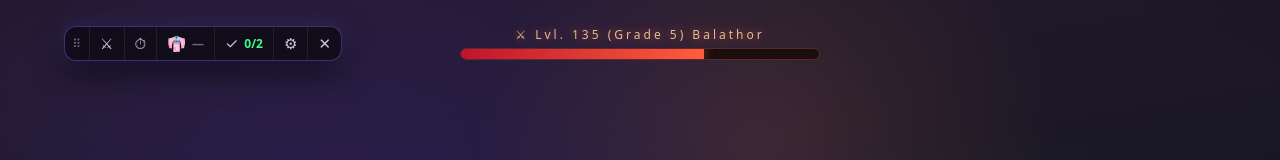
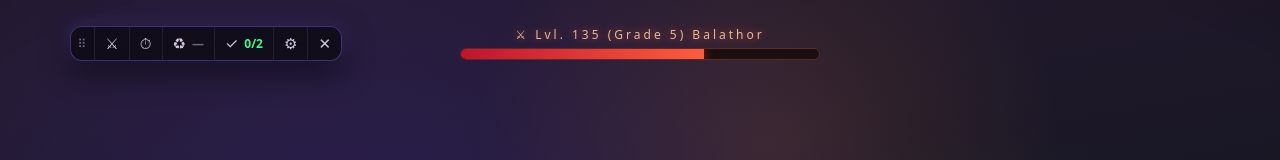
Before and after one commit to isaobushi/metin-boss-timers, a React (Vite) app: page / in a window 1280 px wide. Shown: the top 160 px of the page. Built offline with nearby package versions, Linux system fonts and the light colour scheme.

Commit message:
Dock: swap the elapsable-items glyph 👘 → ♻
The kimono read as 'clothing' and rendered full-colour, clashing with the
monochrome symbol glyphs (⚔ ⏱ ✓ ⚙ ✕). ♻ reads as 'recurring upkeep' and
matches the dock's line-symbol style. Comments referencing the glyph updated to match.

```diff
--- a/src/App.tsx
+++ b/src/App.tsx
@@ -1,7 +1,7 @@
 // v1 overlay — the compact, always-on-top play surface. Its home is the DOCK shell (ADR-0003):
 // one dense status line whose segments route to the existing surfaces. ⚔ opens the active boss's
 // TIMERS (or the SKILLS picker if none is active), ⏱ opens the COOLDOWNS strip, ⚙ the settings
-// window; 👘/✓ expand inline accordions (inert until #36+). All config editing lives in a separate
+// window; ♻/✓ expand inline accordions (inert until #36+). All config editing lives in a separate
 // settings window (overlay/settingsWindow.ts → settings/SettingsApp.tsx); edits there reflect here
 // live via configSync. Config flows through useConfig, persisted to disk; per-skill global hotkeys
 // are registered while a boss's timer screen is active.
--- a/src/engine/config.ts
+++ b/src/engine/config.ts
@@ -90,7 +90,7 @@ const COOLDOWN_SEED: ReadonlyArray<{ name: string; durationMs: number }> = [
 // The example recurring items a fresh install ships with. Like the cooldown seed these are
 // "examples not gospel": the user retunes durations and adds their own in settings. Two flavours
 // ship so each dock tool reads non-empty: the standing `deadline` elapsables (pet, costume, mount
-// — you lose the thing if it elapses, 👘 Items) first, then the `gate` routines (a chore that
+// — you lose the thing if it elapses, ♻ Items) first, then the `gate` routines (a chore that
 // rolls back into "do it now" each cycle — biologist hand-in, daily book reading, ✓ Routine).
 const RECURRING_SEED: ReadonlyArray<{ name: string; durationMs: number; kind: RecurringKind }> = [
   { name: "Snow Wolf", durationMs: 3 * MS_PER_DAY, kind: "deadline" }, // pet
--- a/src/overlay/DockBar.tsx
+++ b/src/overlay/DockBar.tsx
@@ -9,7 +9,7 @@ type Props = {
   open: ReadonlySet<DockSegment>;
   /** Active boss's name, shown on the ⚔ segment when a boss is selected. */
   activeBossName?: string;
-  /** 👘 — the soonest elapsable item's compact datum, shown inline on the bar (null = none running). */
+  /** ♻ — the soonest elapsable item's compact datum, shown inline on the bar (null = none running). */
   itemsDatum: RecurringDatum;
   /** ✓ — the routine done counter (`x/n`), shown inline on the bar; reads `ready` when any are do-able. */
   routineDatum: RoutineDatum;
@@ -17,7 +17,7 @@ type Props = {
   onSkills: () => void;
   /** ⏱ — toggle the cooldown strip (pinned above the panel). */
   onCooldowns: () => void;
-  /** 👘 — toggle the elapsable-items panel (live: countdowns + alarm + refresh, #37). */
+  /** ♻ — toggle the elapsable-items panel (live: countdowns + alarm + refresh, #37). */
   onItems: () => void;
   /** ✓ — toggle the routine panel (live: gate checklist + x/n counter, #38). */
   onRoutine: () => void;
@@ -30,7 +30,7 @@ type Props = {
 /**
  * The overlay's home shell (ADR-0003): one dense status line that stays pinned on top. Clicking a
  * tool segment toggles that tool open — ⚔ surfaces the active boss's timers (or the dungeon
- * picker), ⏱ pins the cooldown strip above the panel, 👘/✓ the two new tools; ⚙ opens the settings
+ * picker), ⏱ pins the cooldown strip above the panel, ♻/✓ the two new tools; ⚙ opens the settings
  * window and ✕ quits (the frameless overlay has no OS titlebar, so this is the only way out). The
  * cooldown strip coexists with the boss timers, so more than one segment can read open
  * at once. ⏱ is icon-only — multiple cooldowns can run, so no single inline readout would be
@@ -61,7 +61,7 @@ export function DockBar({ open, activeBossName, itemsDatum, routineDatum, onSkil
       </button>
 
       <button className={`dock-seg${open.has("items") ? " is-open" : ""}`} onClick={onItems} title="elapsable items">
-        <span className="dock-seg__icon">👘</span>
+        <span className="dock-seg__icon">♻</span>
         {itemsDatum ? (
           <span className={`dock-seg__val${itemsDatum.alarm ? " dock-alarm" : itemsDatum.due ? " dock-due" : ""}`}>
             {itemsDatum.text}
--- a/src/overlay/ElapsableAccordion.tsx
+++ b/src/overlay/ElapsableAccordion.tsx
@@ -8,7 +8,7 @@ type Props = {
 };
 
 /**
- * The 👘 Items panel expanded below the dock bar: each elapsable item (pet, costume, mount) with
+ * The ♻ Items panel expanded below the dock bar: each elapsable item (pet, costume, mount) with
  * its live day-scale countdown draining toward the moment it elapses, and a ↻ refresh that restamps
  * a fresh cycle ("feed" the pet / re-project the costume) — which also starts an unstarted item.
  * A `due` item reads the sticky `overdue` loss colour; an item under 24h reads the red/blink alarm.
--- a/src/overlay/useRecurring.ts
+++ b/src/overlay/useRecurring.ts
@@ -28,7 +28,7 @@ export type RecurringRow = {
   alarm: boolean;
 };
 
-/** The 👘 bar segment's most-urgent datum: the soonest running item's compact badge, or null. */
+/** The ♻ bar segment's most-urgent datum: the soonest running item's compact badge, or null. */
 export type RecurringDatum = { text: string; due: boolean; alarm: boolean } | null;
 
 /** A gate routine item projected for the ✓ Routine accordion: identity, label, live state. */
@@ -51,7 +51,7 @@ export type RoutineDatum = { done: number; total: number };
  * The recurring-chore control layer for the overlay — both tools (#37 deadline write path, #38
  * gate routine). Like `useCooldowns` it rides the shared 1-second app-level tick (`useNow`) over
  * the persisted recurring catalog + running set, re-deriving each item's readout every second. It
- * surfaces **both** kinds: the 👘 **elapsable items** (`deadline`) as `rows`/`datum`, and the ✓
+ * surfaces **both** kinds: the ♻ **elapsable items** (`deadline`) as `rows`/`datum`, and the ✓
  * **routine** (`gate`) as `routineRows`/`routineDatum`.
  *
  * The completion gesture is a single `markRecurringDone` restamp — a full-cycle stamp from now,
```
Also changed, not shown: 1 other file (tests, documents, lock files or other folders).
